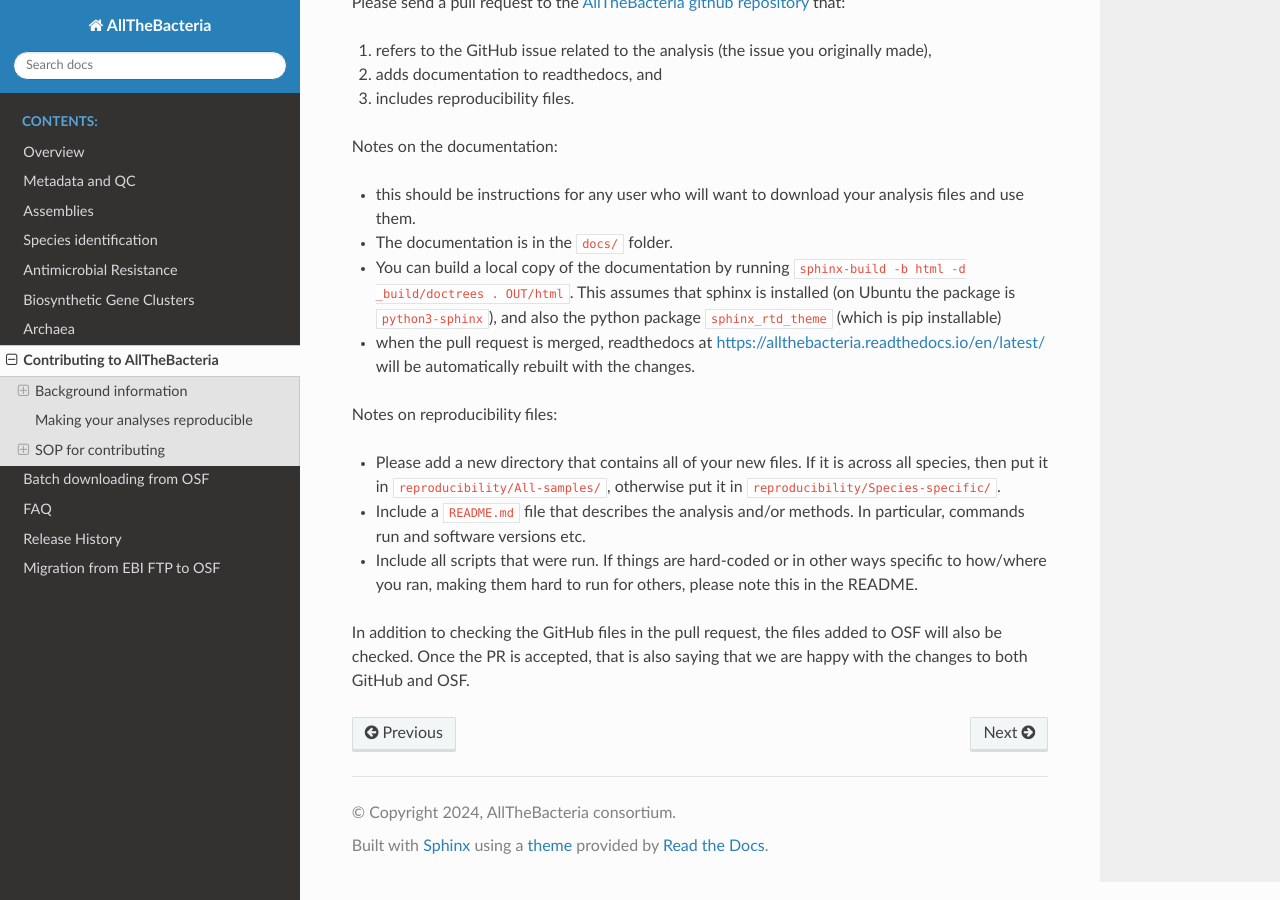
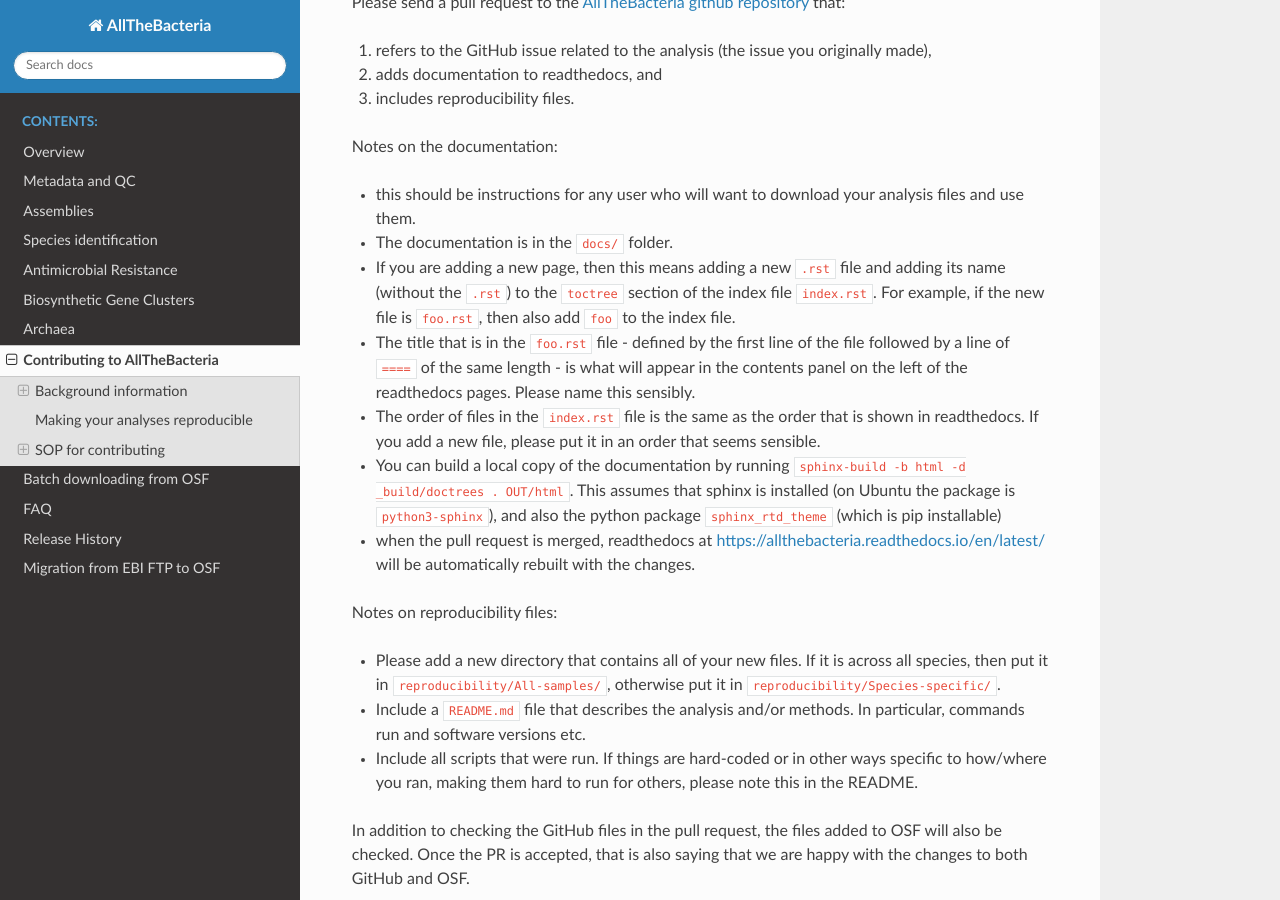
Before and after one commit to AllTheBacteria/AllTheBacteria, a Sphinx documentation site: the page built from docs/contributing.rst, in a window 1280 px wide and 900 px high, scrolled down 3036 px. Built offline with Sphinx 7.4.7 and the Read the Docs theme 3.1.0, drawn with Linux system fonts in a browser that asks for light colours.

Commit message:
add notes on readthedocs and toc

```diff
--- a/docs/contributing.rst
+++ b/docs/contributing.rst
@@ -176,6 +176,17 @@ Notes on the documentation:
 * this should be instructions for any user who will want to
   download your analysis files and use them.
 * The documentation is in the ``docs/`` folder.
+* If you are adding a new page, then this means adding a new ``.rst`` file
+  and adding its name (without the ``.rst``) to the ``toctree`` section of the
+  index file ``index.rst``. For example, if the new file is ``foo.rst``, then
+  also add ``foo`` to the index file.
+* The title that is in the ``foo.rst`` file - defined by the first line of the
+  file followed by a line of ``====`` of the same length - is what will appear in
+  the contents panel on the left of the readthedocs pages. Please name
+  this sensibly.
+* The order of files in the ``index.rst`` file is the same as the order that
+  is shown in readthedocs. If you add a new file, please put it in an order
+  that seems sensible.
 * You can build a local copy of the documentation by running
   ``sphinx-build -b html -d _build/doctrees . OUT/html``. This assumes that
   sphinx is installed (on Ubuntu the package is ``python3-sphinx``), and
```
